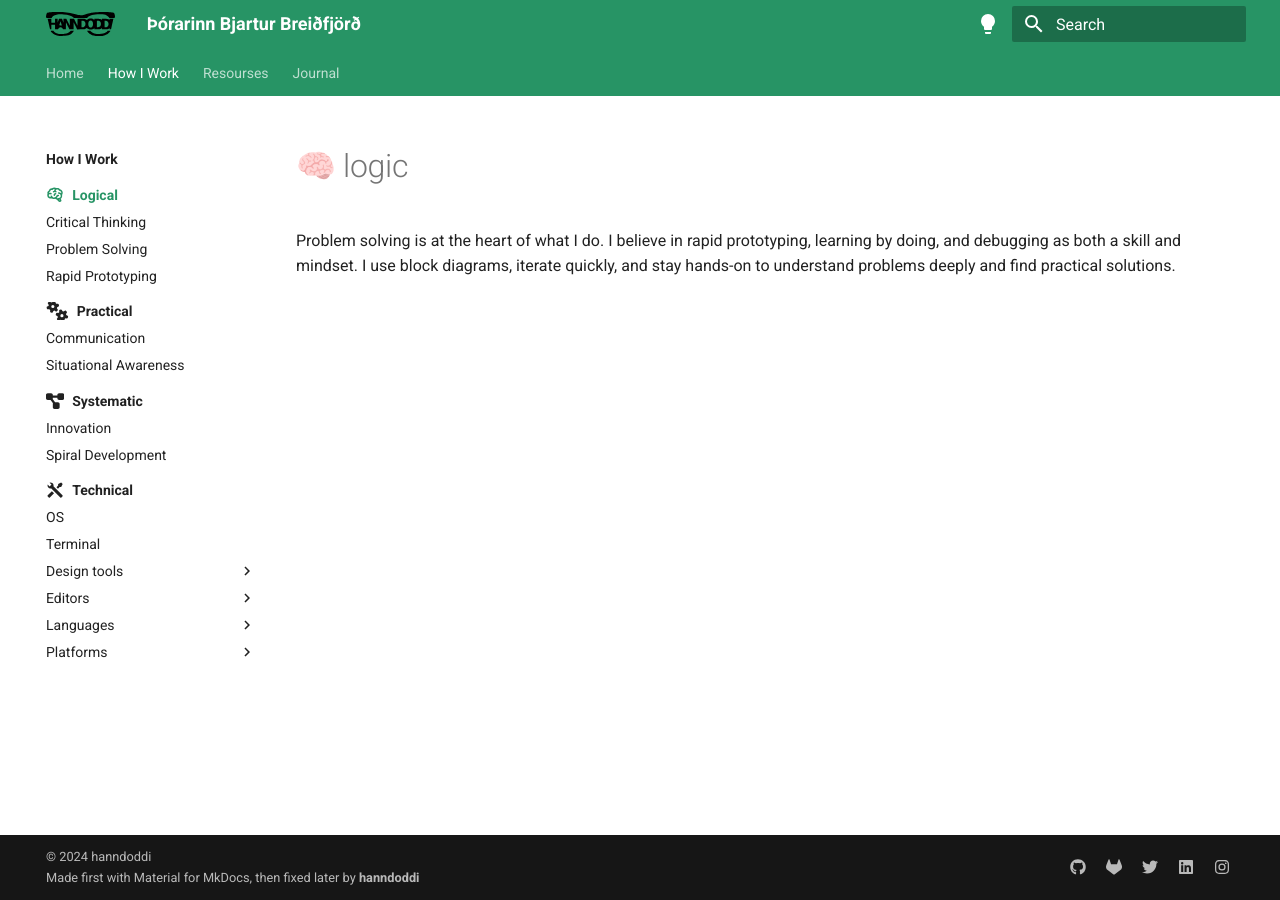
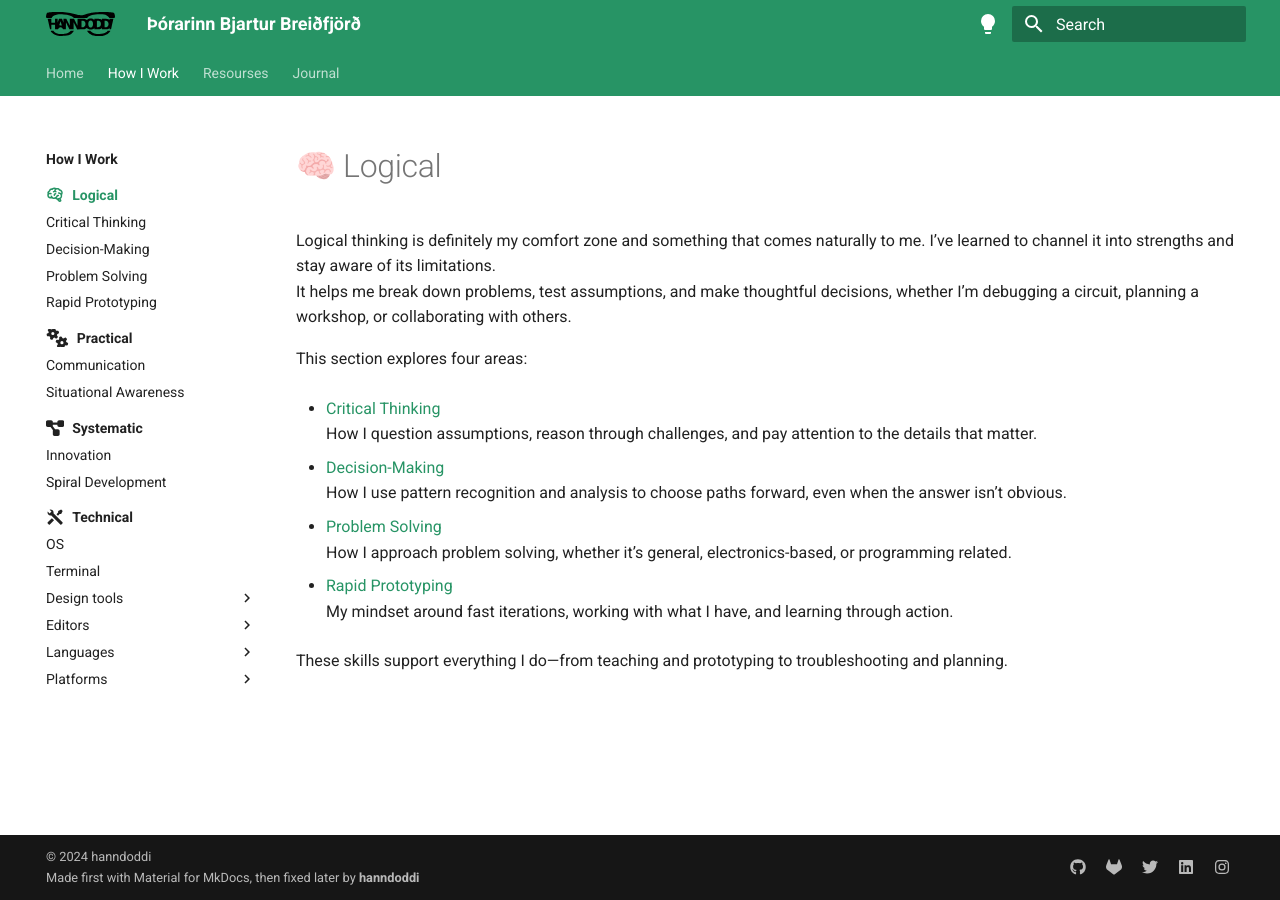
Before and after one commit to hanndoddi/hanndoddi_site, an MkDocs documentation site: the page built from docs/How_I_Work/logical/index.md, in a window 1280 px wide. Built offline with MkDocs 1.6.1 and Material for MkDocs 9.7.7, drawn with Linux system fonts in a browser that asks for light colours.

Commit message:
logical improvements

```diff
--- a/docs/How_I_Work/logical/index.md
+++ b/docs/How_I_Work/logical/index.md
@@ -2,6 +2,23 @@
 icon: material/brain
 ---
 
-# 🧠 logic
+# 🧠 Logical
 
-Problem solving is at the heart of what I do. I believe in rapid prototyping, learning by doing, and debugging as both a skill and mindset. I use block diagrams, iterate quickly, and stay hands-on to understand problems deeply and find practical solutions.
+Logical thinking is definitely my comfort zone and something that comes naturally to me. I’ve learned to channel it into strengths and stay aware of its limitations.
+It helps me break down problems, test assumptions, and make thoughtful decisions, whether I’m debugging a circuit, planning a workshop, or collaborating with others.
+
+This section explores four areas:
+
+- [Critical Thinking](/How_I_Work/logical/critical_thinking/)
+  How I question assumptions, reason through challenges, and pay attention to the details that matter.
+
+- [Decision-Making](/How_I_Work/logical/decision_making/)
+  How I use pattern recognition and analysis to choose paths forward, even when the answer isn’t obvious.
+
+- [Problem Solving](/How_I_Work/logical/problemsolving/)
+  How I approach problem solving, whether it’s general, electronics-based, or programming related.
+
+- [Rapid Prototyping](/How_I_Work/logical/rapid_prototyping/)
+  My mindset around fast iterations, working with what I have, and learning through action.
+
+These skills support everything I do—from teaching and prototyping to troubleshooting and planning.
```
Also changed, not shown: docs/How_I_Work/index.md (+7 -6 lines), docs/How_I_Work/logical/critical_thinking.md (+1 -1 lines), docs/How_I_Work/logical/decision_making.md (added, +32 -0 lines).
